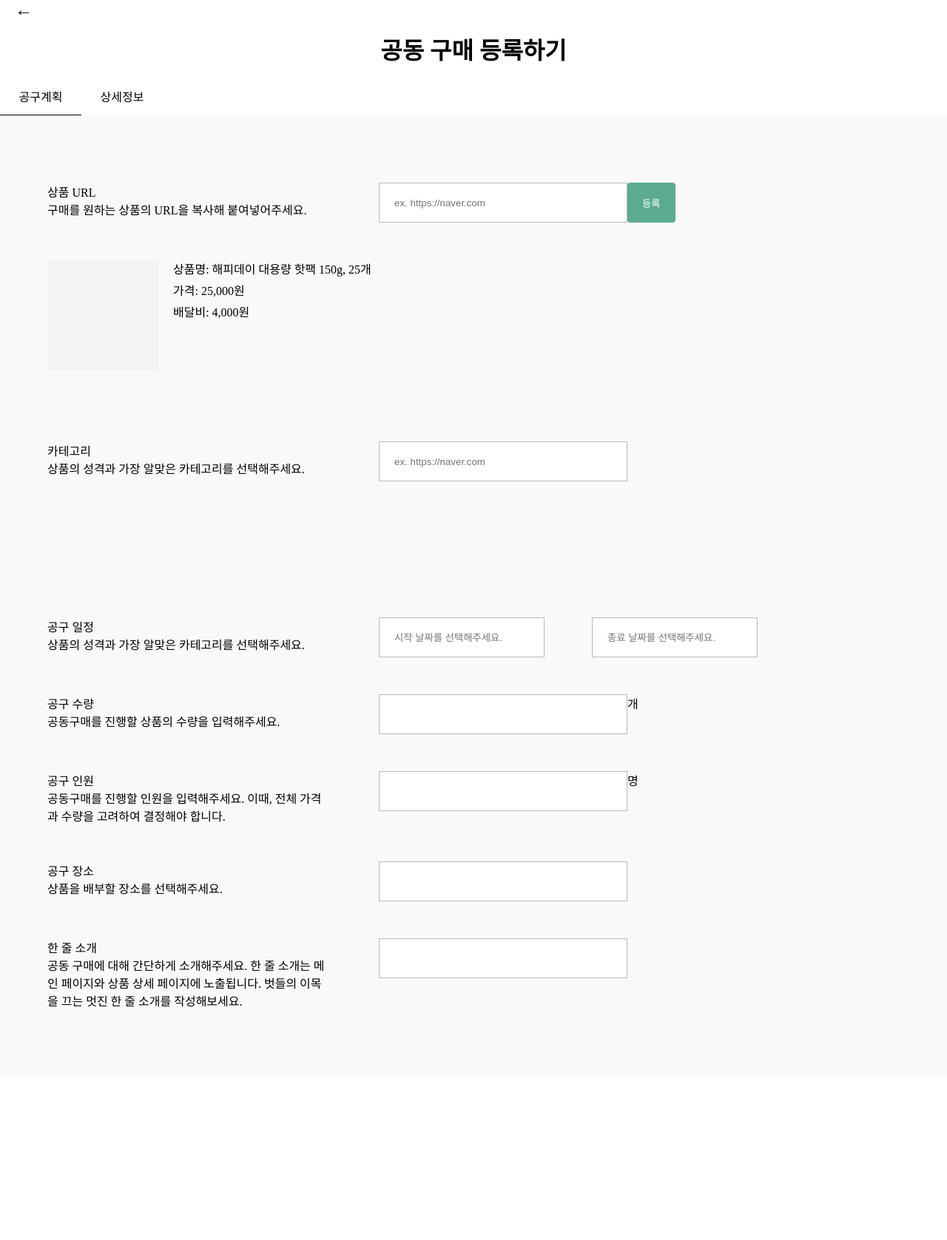
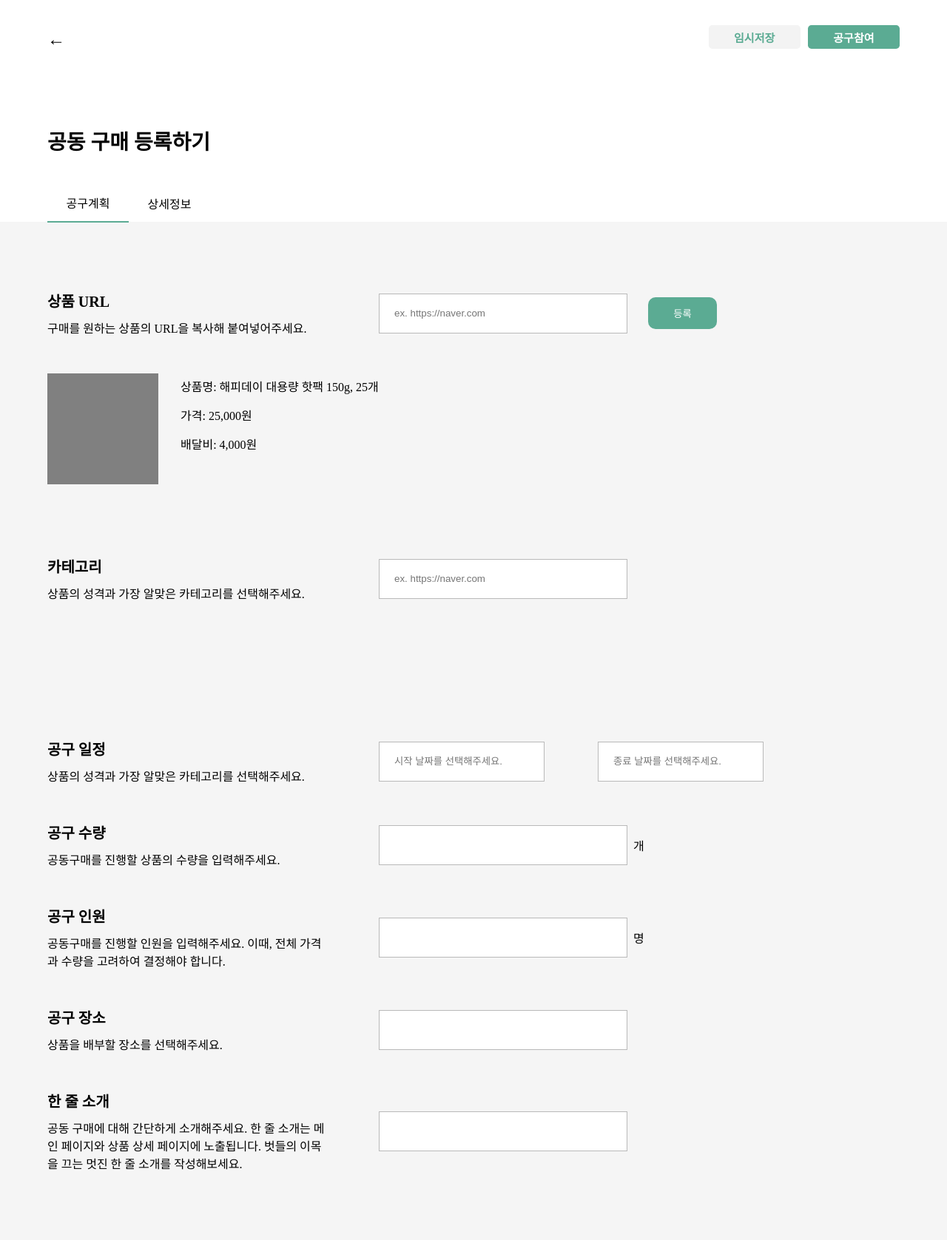
Before and after one commit to Orang2E/wishWith-FE, a Python web app: template templates/product_add.html in a window 1280 px wide; the page is wider, and only the part inside the window is pictured. Shown: that part at 74% size. Before the commit the page ends 1362 px from the top of that part, so only its background shows below. Run offline with Jinja, Linux system fonts and the light colour scheme; the template is opened without the code that fills it, so the values that code supplies are empty.

Commit message:
style: 2차 수정

```diff
--- a/static/css/product_add.css
+++ b/static/css/product_add.css
@@ -2,20 +2,41 @@
   width: 100%;
   margin: auto;
   border-radius: 4px;
+  background-color: #ffffff;
 }
 body {
   margin: 0;
+  width: 100vw;
+  background-color: #ffffff;
+}
+
+.navigation {
+  width: 100%;
+  height: 100px;
+  margin-bottom: 70px;
+  display: flex;
+  position: relative;
 }
 
 .navigation .back-arrow {
+  height: 60px;
+  display: flex;
+  position: absolute;
+  bottom: 0;
   font-size: 24px;
-  padding-left: 20px;
+  left: 5%;
   cursor: pointer;
 }
 
-.header h1 {
-  text-align: center;
-  margin: 16px 0;
+.header {
+  color: #000;
+  margin-left: 5%;
+  margin-bottom: 40px;
+  font-family: Pretendard Variable;
+  font-size: 28px;
+  font-style: normal;
+  font-weight: 700;
+  line-height: normal;
 }
 
 .content .content-header {
@@ -33,6 +54,7 @@ body {
 .navBar {
   width: 90%;
   height: 50px;
+  margin-left: 5%;
   align-items: center;
   flex: left;
   display: flex;
@@ -48,7 +70,7 @@ body {
 }
 
 .navList.selected {
-  border-bottom: solid 1px black;
+  border-bottom: solid 2px #5bab93;
 }
 
 .form-section {
@@ -56,9 +78,29 @@ body {
   gap: 50px;
 
   display: flex;
-  background-color: #f9f9f9;
+  background-color: #f5f5f5;
   width: 100%;
   flex-direction: column;
+}
+.form-title {
+  color: #000;
+  margin-bottom: 10px;
+
+  font-family: Pretendard Variable;
+  font-size: 20px;
+  font-style: normal;
+  font-weight: 700;
+  line-height: normal;
+}
+
+.form-description {
+  color: #000;
+
+  font-family: Pretendard Variable;
+  font-size: 16px;
+  font-style: normal;
+  font-weight: 400;
+  line-height: normal;
 }
 
 input[type="text"] {
@@ -69,6 +111,7 @@ input[type="text"] {
   background: #fff;
   padding-left: 20px;
   margin-left: 5%;
+  margin-right: 8px;
 }
 .product-info {
   display: flex;
@@ -79,29 +122,44 @@ input[type="text"] {
   display: flex;
   width: 150px;
   height: 150px;
-  background-color: #f3f3f3;
+  background-color: grey;
   margin-right: 20px;
 }
 
 .product-details div {
-  margin-bottom: 5px;
+  margin: 5px 0 15px 10px;
 }
 
 .action-buttons {
   display: flex;
-  justify-content: flex-end;
+  align-items: center;
+  position: absolute;
+  height: 100%;
+  right: 5%;
 }
 
 .secondary-btn,
 .primary-btn {
-  padding: 10px 20px;
+  display: flex;
+  width: 124.225px;
+  height: 32.251px;
+  padding: 2.389px 7.167px;
+  justify-content: center;
+  align-items: center;
+  gap: 23.889px;
+  flex-shrink: 0;
+  border-radius: 4.778px;
   border: none;
-  border-radius: 4px;
-  cursor: pointer;
+  font-family: Pretendard Variable;
+  font-size: 15px;
+  font-style: normal;
+  font-weight: 700;
+  line-height: normal;
 }
 
 .secondary-btn {
   background-color: #f3f3f3;
+  color: #5bab93;
   margin-right: 10px;
 }
 
@@ -109,3 +167,15 @@ input[type="text"] {
   background-color: #5bab93;
   color: white;
 }
+
+.register-btn {
+  width: 93px;
+  height: 43px;
+  padding: 10px;
+  border: none;
+  border-radius: 10px;
+  cursor: pointer;
+  margin-left: 20px;
+  background-color: #5bab93;
+  color: white;
+}
--- a/templates/product_add.html
+++ b/templates/product_add.html
@@ -10,9 +10,14 @@
     <div class="container">
       <div class="navigation">
         <span class="back-arrow">&larr;</span>
+        <div class="action-buttons">
+            <button class="secondary-btn">임시저장</button>
+            <button class="primary-btn">공구참여</button>
+          </div>
+
       </div>
       <div class="header">
-        <h1>공동 구매 등록하기</h1>
+        공동 구매 등록하기
       </div>
 
       <div class="navBar">
@@ -21,7 +26,7 @@
       </div>
       <div class="content">
         <div class="form-section">
-          <div style="display: flex; flex-direction: row">
+          <div style="display: flex; flex-direction: row;  align-items: center;">
             <div style="display: flex; width: 30%; flex-direction: column;">
               <div class="form-title">상품 URL</div>
               <div class="form-description">
@@ -34,7 +39,7 @@
               id="product-url"
               placeholder="ex. https://naver.com"
             />
-            <button class="primary-btn">등록</button>
+            <button class="register-btn">등록</button>
           </div>
           <div class="product-info">
             <div class="image-placeholder"></div>
@@ -44,7 +49,7 @@
               <div>배달비: 4,000원</div>
             </div>
           </div>
-          <div style="display: flex; flex-direction: row;">
+          <div style="display: flex; flex-direction: row; align-items: center;">
             <div style="display: flex; width: 30%; flex-direction: column;">
               <div class="form-title">카테고리</div>
               <div class="form-description">
@@ -60,7 +65,7 @@
         </div>
       </div>
       <div class="form-section">
-        <div style="display: flex; flex-direction: row">
+        <div style="display: flex; flex-direction: row;  align-items: center;">
           <div style="display: flex; width: 30%; flex-direction: column;">
             <div class="form-title">공구 일정</div>
             <div class="form-description">
@@ -82,7 +87,7 @@
           />
         </div>
 
-        <div style="display: flex; flex-direction: row">
+        <div style="display: flex; flex-direction: row;  align-items: center;">
           <div style="display: flex; width: 30%; flex-direction: column;">
             <div class="form-title">공구 수량</div>
             <div class="form-description">
@@ -95,7 +100,7 @@
             id="product-number"
           />개
       </div>
-      <div style="display: flex; flex-direction: row">
+      <div style="display: flex; flex-direction: row;  align-items: center;">
         <div style="display: flex; width: 30%; flex-direction: column;">
           <div class="form-title">공구 인원</div>
           <div class="form-description">
@@ -108,7 +113,7 @@
           id="people-number"
         />명
         </div>
-    <div style="display: flex; flex-direction: row">
+        <div style="display: flex; flex-direction: row;  align-items: center;">
             <div style="display: flex; width: 30%; flex-direction: column;">
             <div class="form-title">공구 장소</div>
             <div class="form-description">
@@ -121,7 +126,7 @@
           id="product-place"
         />
     </div>
-    <div style="display: flex; flex-direction: row">
+    <div style="display: flex; flex-direction: row;  align-items: center;">
         <div style="display: flex; width: 30%; flex-direction: column;">
           <div class="form-title">한 줄 소개</div>
           <div class="form-description">
@@ -137,7 +142,6 @@
         />
     </div>
     </div>
-
     </div>
   </body>
 </html>
```
Lines whose indentation alone changed are shown as unchanged.
